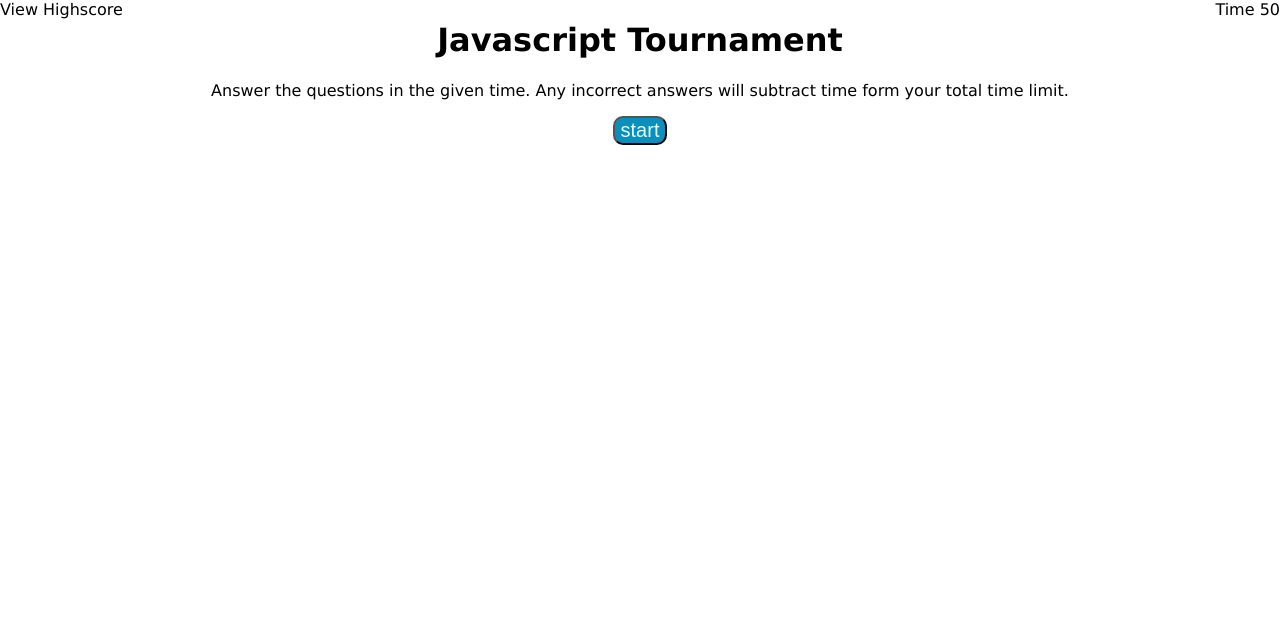
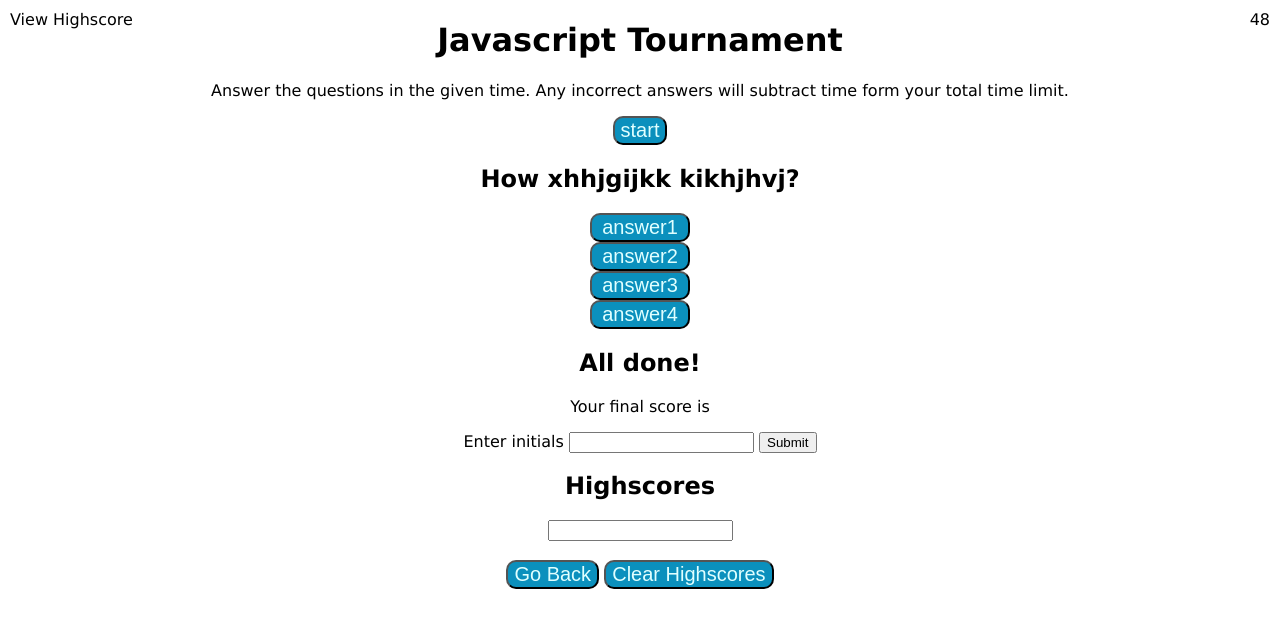
Before and after one commit to tpidutti/javascriptTournament, a plain HTML site: page index.html in a window 1280 px wide. Both pictures are taken after a click on the button "start". Drawn offline with Linux system fonts and the light colour scheme.

Commit message:
updates Tournament

```diff
--- a/Assets/script.js
+++ b/Assets/script.js
@@ -25,18 +25,21 @@ var questions = [
       answers: ["#", "#", "#"],
       rightAnswer: "",
     },
+    {
+      question: "#",
+      answers: ["#", "#", "#"],
+      rightAnswer: "",
+    },
   ];
 
   //variables for the correct answer, the users answer, which question number, the total amount of time, interval and the top score
 var rightAnswer = "";
 var userAnswer = "";
 var questionNumber = 0;
-var secondsTotal = 50;
+var secondsLeft = 50;
 var interval;
 var highscore = 0;
-
-// start button  click so game begins
-document.getElementById("start").addEventListener("click", startGame);
+var timeEl = document.querySelector("#time");
 
 // When game starts the timer starts and question is displayed
 function startGame() {
@@ -44,30 +47,39 @@ function startGame() {
   displayQuestion(questions);
 }
 
-// start the time, decrease in 1 second increments and when reaches 0 show game over
+// start the time with word time replaced by count down begin with 50 seconds, decrease in 1 second increments and when reaches 0, show game over
 function startTime() {
   interval = setInterval(() => {
-    if (secondsTotal < 0) {
+    if (secondsLeft === 0) {
       clearInterval(interval);
       alert("Game Over");
     } else {
-      secondsTotal--;
+      secondsLeft--;
+      timeEl.textContent = secondsLeft;
     }
   }, 1000);
 }
 
-//
+// start button  click so game begins
+document.getElementById("start").addEventListener("click", startGame);
+
+
 function displayQuestion(arr) {
   document.getElementById("questions").innerText = arr[questionNumber].question;
 }
 
-var time = document.querySelector("#time");
 
-// time left display 50 seconds
+
+
+
+
+
+
+
 
 // question with answer buttons clicks that -10 seconds with incorrect answers
 
-// game over when timer runs out and/or all questions answered
+// Game over all questions answered
 
 // save initals and score in a form
 
--- a/Assets/style.css
+++ b/Assets/style.css
@@ -8,15 +8,27 @@ body {
 }
 #time {
   position: fixed;
+  padding: 10px;
   top: 0;
   right: 0;
 }
 #viewTopScore {
   position: fixed;
+  padding: 10px;
   top: 0;
   left: 0;
 }
-.questions {
+
+#answersContainer {
+    display: flex;
+    justify-self: center;
+    flex-direction: column;
+    font-size: large;
+    width: 100px;
+    margin: auto;
+}
+
+.inquiry {
   text-align: center;
 }
 
--- a/index.html
+++ b/index.html
@@ -10,7 +10,7 @@
   <body>
     <header>
       <div id="viewTopScore">View Highscore</div>
-      <div id="time">Time 50</div>
+      <div id="time">Time</div>
     </header>
 
     <main>
@@ -23,17 +23,17 @@
         <button id="start">start</button>
       </div>
 
-      <div class="inquiry hide">
+      <div class="inquiry">
         <h2 id="questions">questions?</h2>
         <div id="answersContainer">
-          <!-- <button class="answer1">answer1</button>
+        <button class="answer1">answer1</button>
         <button class="answer2">answer2</button>
         <button class="answer3">answer3</button>
-        <button class="answer4">answer4</button> -->
+        <button class="answer4">answer4</button>
         </div>
       </div>
 
-      <div class="done hide">
+      <div class="done">
         <h2>All done!</h2>
         <p>Your final score is</p>
         <form>
@@ -43,7 +43,7 @@
         </form>
       </div>
 
-      <div class="highscores hide">
+      <div class="highscores">
         <h2>Highscores</h2>
         <form>
           <label for="Highscores"></label>
```
Lines whose indentation alone changed are shown as unchanged.
